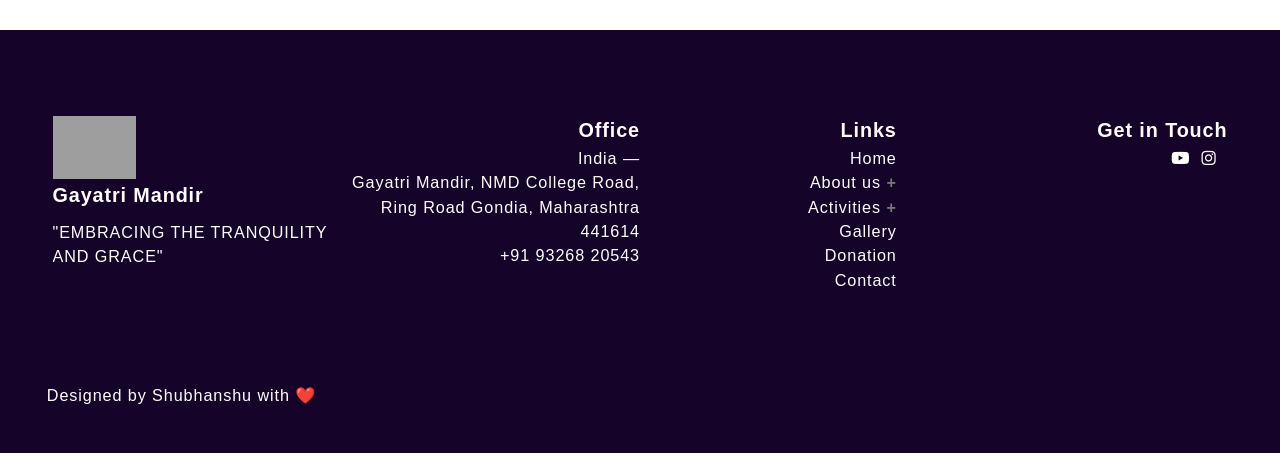
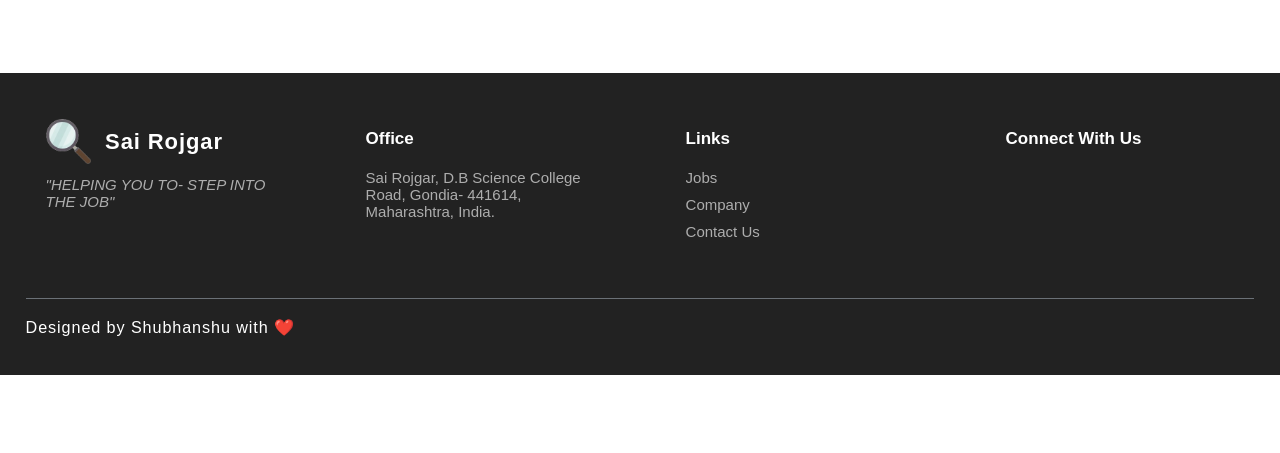
Before and after one commit to ocracall/jobportal, a PHP site: page /contact.php in a window 1280 px wide. Shown: the part 970-1423 px from the top of the page. After the commit the page ends 1345 px from the top, so only its background shows below. Run offline with PHP 8.4, Linux system fonts and the light colour scheme; the visitor is signed in with stand-in values (Sample User, id 1); grey boxes are pictures that could not be loaded.

Commit message:
Third Commit

```diff
--- a/components/footer.php
+++ b/components/footer.php
@@ -1,77 +1,63 @@
   <footer id="footer">
 
-    <div class="container grid grid-four--cols">
-      <div class="footer-1--div">
+  <footer-container>
+  <div class="footer-card">
+<div class="footer-logo">
+<div class="footerLogo">
+          <img src="../image/sai_rojgar_logo.png" alt="" />
+        </div>
 
-        <img class="logo" src="./images/logo2.png" alt="" />
+    <p>
+    Sai Rojgar
+    </p>
+</div>
 
-        <div class="logo-brand">
-          <a href="document.location.href='./../../index" class="footer-subheading">Gayatri Mandir</a>
-        </div>
-        <p>"EMBRACING THE TRANQUILITY AND GRACE"</p>
+    <i>
+    <div class="points">
+    "HELPING YOU TO- STEP INTO THE JOB"
+    </div></i>
 
-      </div>
+  </div>
 
-      <div class="footer-2--div">
-        <p class="footer-subheading"> Office </p>
-        <ul>
-          <li>
-            <p>India —<br>Gayatri Mandir,
-              NMD College Road, <br>Ring Road Gondia, Maharashtra 441614</p>
-          </li>
-          <!-- <li> <a href="mailto:info@example.com">info@example.com</a>
-          </li> -->
-          <li> <a href="tel:+919326820543">+91 93268 20543</a> </li>
-        </ul>
-      </div>
+  <div class="footer-card">
+
+  <div class="header ">
+    Office
+    </div>
+    <div class="points">
+    Sai Rojgar, D.B Science College Road, Gondia- 441614, Maharashtra, India.
+    </div>
+  </div>
+
+  <div class="footer-card">
+  <div class="header ">
+  Links
+    </div>
+
+    <div class="points">
+   Jobs
+    </div>
+    <div class="points">
+   Company
+    </div>
+    <div class="points">
+   Contact Us
+    </div>
+  </div>
 
 
-      <div class="footer-3--div footernav">
-        <p class="footer-subheading"> Links </p>
-        <ul>
-          <li> <a href="document.location.href='./../../index"> Home </a> </li>
-          <li class="accordion"> <a href="" style="pointer-events: none;"> About us </a> </li>
-          <div class="panel">
-            <a class="nav-link" href="document.location.href='./../../founder"> Inspirer and Founder </a>
-            <a class="nav-link" href="document.location.href='./../../our_mission">Our Mission</a>
-            <a href="document.location.href='./../../our_establishments">Our Establishments</a>
-            <a href="document.location.href='./../../temple_trust">Temple's Trust</a>
-          </div>
+  <div class="footer-card">
+  <div class="header ">
+  Connect With Us
+    </div>
 
-          <li class="accordion"> <a style="pointer-events: none;" href=""> Activities </a> </li>
-          <div class="panel">
-            <a class="nav-link" href="document.location.href='./../../priest"> Our Priests</a>
-            <a class="nav-link" href="document.location.href='./../../program">Our Programs</a>
-          </div>
 
-          <li> <a href="document.location.href='./../../gallery"> Gallery </a> </li>
-          <li> <a href="document.location.href='./../../donation"> Donation </a> </li>
-          <li> <a href="document.location.href='./../../contact"> Contact </a> </li>
-        </ul>
+  </div>
 
-      </div>
-
-      <div class="footer-4--div">
-        <p class="footer-subheading"> Get in Touch </p>
-        <div class="social-footer--icons">
-          <!-- <a href="https://discord.gg/fDuFEXfyyH" target="_blank" alt="my discord server link">
-            <i class="fa-brands fa-facebook"></i>
-          </a> -->
-          <a href="https://www.youtube.com/c/shantikunjvideo" target="_blank" alt="my youtube channel link">
-            <i class="fa-brands fa-youtube"></i>
-          </a>
-          <a href="https://www.instagram.com/awgpofficial" target="_blank" alt="my instagram profile link">
-            <i class="fa-brands fa-instagram"></i>
-          </a>
-          <a href="https://twitter.com/awgpofficial" target="_blank" alt="my instagram profile link">
-            <i class="fa-brands fa-x-twitter"></i>
-          </a>
-        </div>
-
-      </div>
-
-    </div>
+  </footer-container>
+  <div class="footer-separator"></div>
     <div class="designercredit">
       <p>Designed by Shubhanshu with ❤️</p>
     </div>
+
   </footer>
--- a/css/style.css
+++ b/css/style.css
@@ -6,7 +6,7 @@ font-family: 'Nunito', sans-serif; */
   margin: 0;
   padding: 0;
   box-sizing: border-box;
-  font-family: 'Nunito', sans-serif;
+  /* font-family: 'Nunito', sans-serif; */
   overflow-x: hidden;
 }
 
@@ -664,21 +786,20 @@ background: linear-gradient(to right, #ff5858, #f857a6);  */
   letter-spacing: 0.1rem;
   font-weight: 400;
   line-height: 1.5;
-
-  /* background-color: #eee;
-  color: #444; */
   cursor: pointer;
-  /* padding: 18px; */
-  /* width: 100%;
-  border: none; */
-  /* text-align: left; */
-  /* outline: none; */
-  /* font-size: 15px; */
   transition: 0.4s;
 }
 
-.designercredit{
-  color:white;margin:auto;padding-left:5.2rem;padding-bottom:5rem;overflow:visible;
+.designercredit {
+  color: white;
+  margin: auto;
+  overflow: visible;
+  margin: 1.5% 2% 3%;
+}
+
+.footer-separator {
+  border-top: 1px solid #6b7177;
+  margin: 1% 2%;
 }
 
 .footernav {
@@ -1567,106 +1688,75 @@ textarea:focus-visible {
 
 
 footer {
-  background-color: var(--footer-bg-color);
+  background-color: #222222;
   padding-top: 8rem;
+  margin-top: 8rem;
+  font-family: 'Nunito', sans-serif;
   /* padding-top: 15rem; */
+}
+
+footer-container {
+  width: 100%;
+  margin: 30px auto;
+  display: flex;
+  flex-wrap: wrap;
+  justify-content: space-between;
+  margin: auto;
+
+}
+
+.footer-logo {
+  display: flex;
+  align-items: center;
+
+  & .footerLogo {
+    width: 20%;
+    margin-right: 6%;
+
+    /* margin-left: -2.5px; */
+    & img {
+      width: 100%;
+    }
+  }
+  & p{
+    font-size: 22px;
+    font-weight: 600;
+  }
+}
+
+.footer-card {
+  max-width: 100%;
+  flex: 1 1 210px;
+  text-align: left;
+  padding: 2%;
+  height: auto;
+  margin: 20px;
+
+
+  & .header {
+    display: block;
+    font-size: 17px;
+    font-weight: 700;
+    margin-top: 10px;
+    margin-bottom: 20px;
+  }
+
+  & .points {
+    display: block;
+    font-size: 15px;
+    font-weight: 500;
+    color: #ffffffa1;
+    text-transform: capitalize;
+    margin-top: 10px;
+  }
+
+
 }
 
 footer * {
   color: var(--white-color);
 }
 
-footer .grid {
-  text-align: right;
-
-  & img {
-    width: 30%;
-  }
-
-  & .footer-1--div {
-    margin-left: 10%;
-  }
-
-  & .footer-4--div {
-    /* text-align: center; */
-    margin-right: 10%;
-    justify-content: space-between;
-  }
-
-  /* gap:9rem; */
-}
-
-.footer-subheading {
-  font-size: 2.2rem;
-  font-weight: 700;
-}
-
-
-.footer-1--div p {
-  margin: 1rem 0 3.2rem 0;
-}
-
-.footer-1--div {
-  text-align: left;
-
-  & .social-footer--icons {
-    display: flex;
-    gap: 2.4rem;
-
-    & .fa-brands {
-      width: 5rem;
-      aspect-ratio: 1;
-      background-color: var(--supporting-color);
-      color: var(--bnt-hover-bg-color);
-      border-radius: 50%;
-      -webkit-border-radius: 50%;
-      -moz-border-radius: 50%;
-      -ms-border-radius: 50%;
-      -o-border-radius: 50%;
-      /*display: grid;
-      place-items: center;
-      */
-      display: flex;
-      justify-content: center;
-      align-items: center;
-      transition: all 0.3s linear;
-
-      -webkit-transition: all 0.3s linear;
-      -moz-transition: all 0.3s linear;
-      -ms-transition: all 0.3s linear;
-      -o-transition: all 0.3s linear;
-
-      &:hover {
-        color: var(--supporting-color);
-        background-color: var(--bnt-hover-bg-color);
-        rotate: 360deg;
-      }
-    }
-  }
-}
-
-/* footer .footer-1-div .footer-social--icons {
-  display: flex;
-  gap: 2.4rem;
-}
-
-footer .footer-1-div .fa-brands {
-  font-size: 3rem;
-  padding: 0;
-  width: 5rem;
-  aspect-ratio: 1;
-  display: flex;
-  justify-content: center;
-  align-items: center;
-  transition: all 0.3s linear;
-}
-
-footer .footer-1-div .fa-brands:hover {
-  background-color: var(--bnt-hover-bg-color);
-  color: var(--supporting-color);
-  cursor: pointer;
-  rotate: 360deg;
-} */
 
 /***** End footer Section *****/
 
```
Also changed, not shown: other parts of css/style.css (+257 -127 lines), index.php (+54 -7 lines), jobDetails.php (+7 -7 lines), image/sai_rojgar_logo.png (added). Lines whose indentation alone changed are shown as unchanged.
